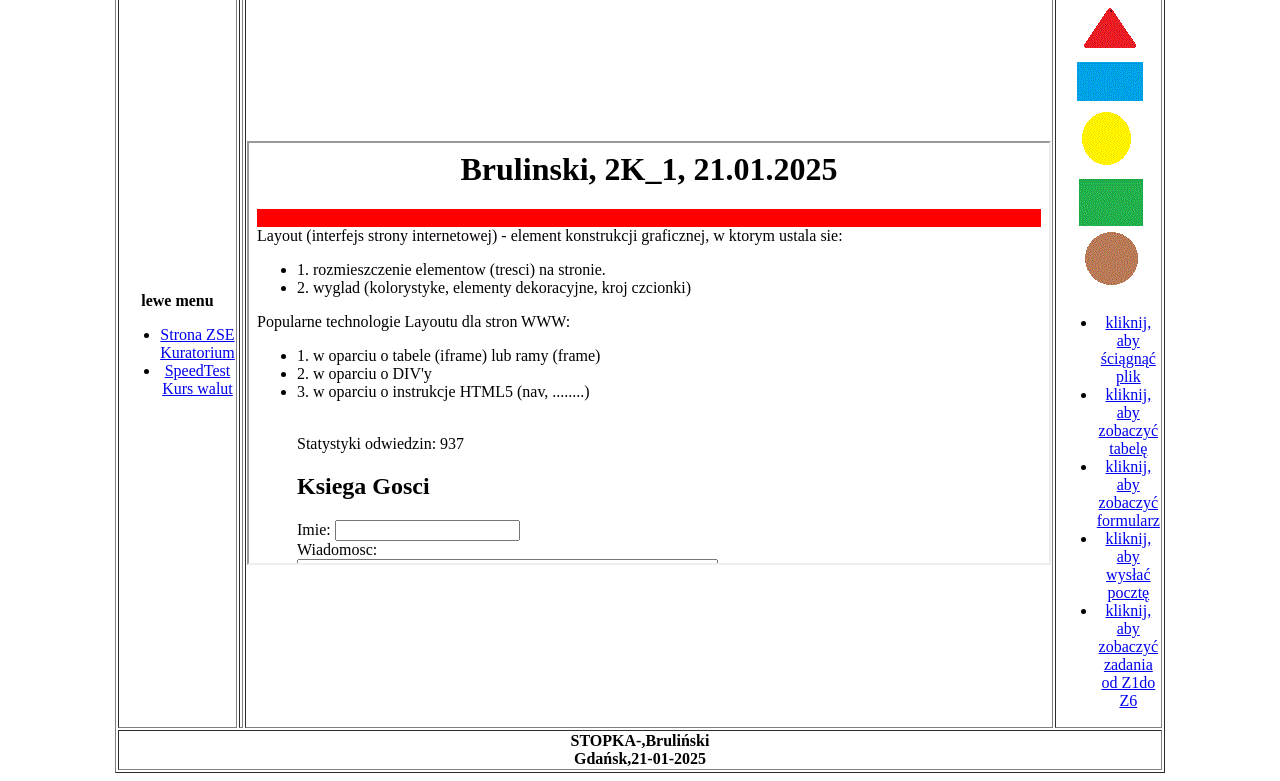
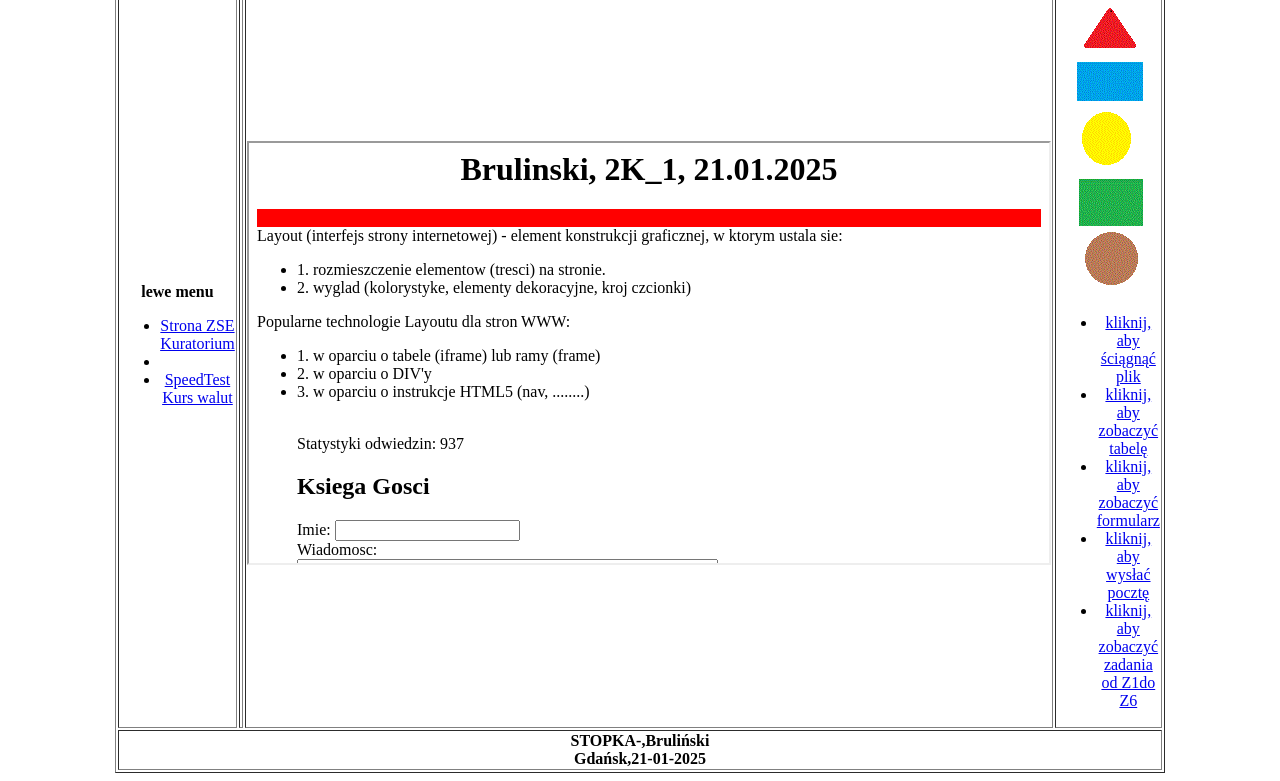
Before and after one commit to tupciohrupcio/zadania12-13-14-15, a plain HTML site: page index.html in a window 1280 px wide. Shown: the part 110-891 px from the top of the page. Drawn offline with Linux system fonts and the light colour scheme.

Commit message:
index.html

```diff
--- a/index.html
+++ b/index.html
@@ -20,7 +20,7 @@
                <ul>
                     <li>
                         <a href="https://zse.edu.gdansk.pl/" target="obszar_glowny">Strona ZSE</a>
-                   <a href="https://www.kuratorium.gda.pl/" target="obszar_glowny">Kuratorium</a>
+                   <a href="https://www.kuratorium.gda.pl/" target="obszar_glowny">Kuratorium</a><li>
 		<li> <a href="https://www.speedtest.pl/" target="obszar_glowny">SpeedTest</a></li>
 		</li><a href="https://internetowykantor.pl/kurs-euro/" target="obszar_glowny">Kurs walut</a>
                 </ul>
```
